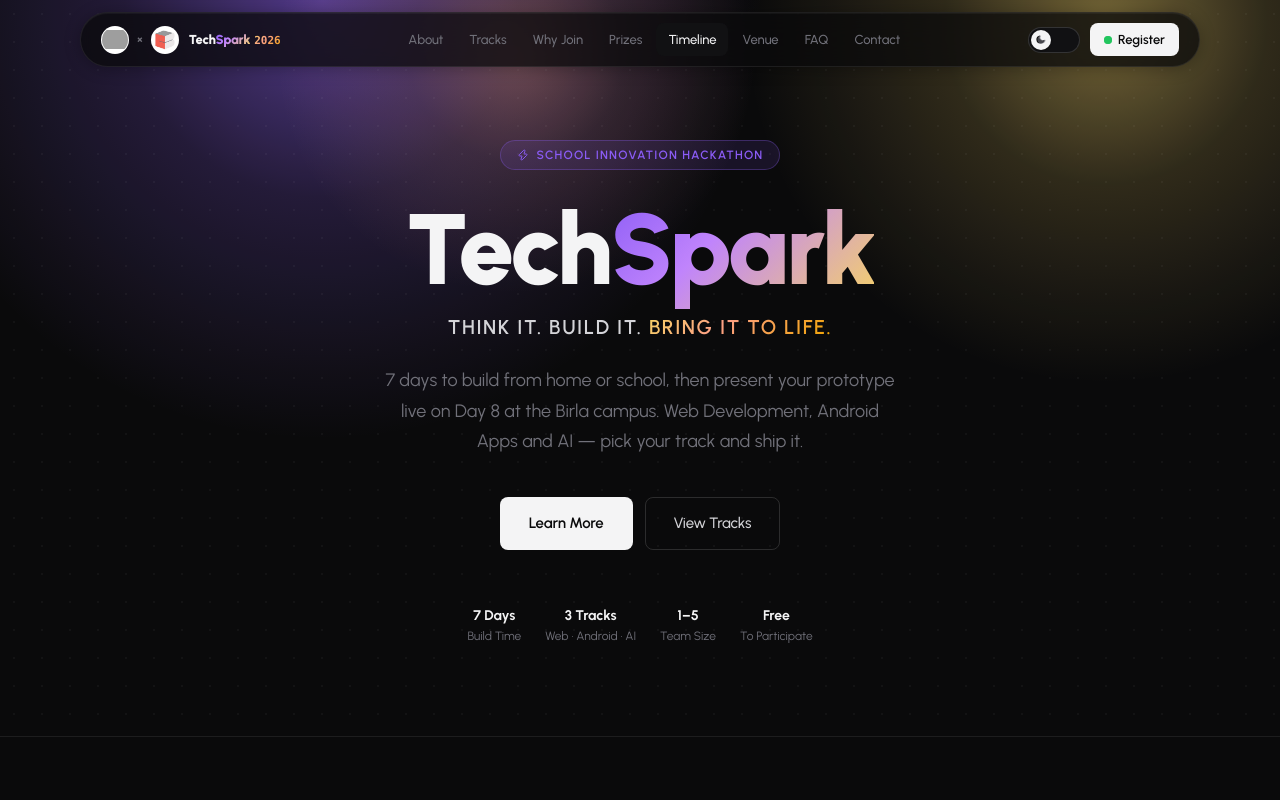
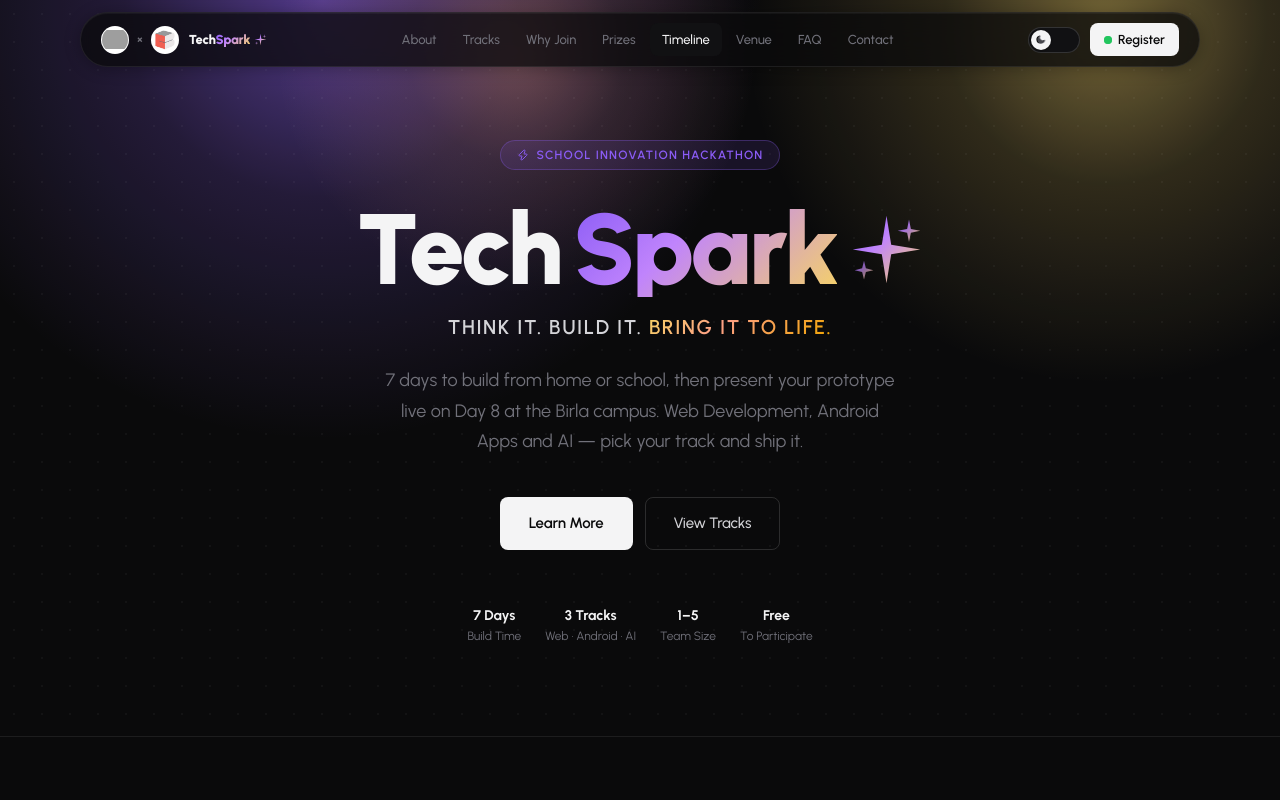
Before and after one commit to Jayendra25/school-hackathon, a Next.js app: page / in a window 1280 px wide. Shown: the top 800 px of the page. Built offline with nearby package versions, Linux system fonts and the light colour scheme; grey boxes are pictures that could not be loaded.

Commit message:
added emoji and toggle to regsiter page

```diff
--- a/src/app/register/page.tsx
+++ b/src/app/register/page.tsx
@@ -4,7 +4,9 @@ import { motion } from "framer-motion";
 import { ArrowLeft, Clock, Users, Layers, CheckCircle } from "lucide-react";
 import Link from "next/link";
 import dynamic from "next/dynamic";
+import { useRef } from "react";
 import { ThemeProvider } from "@/components/ThemeProvider";
+import { useTheme } from "@/components/ThemeProvider";
 
 const DynamicGradient = dynamic(() => import("@/components/DynamicGradient"), { ssr: false });
 
@@ -25,15 +27,45 @@ const checklist = [
   "Team leader's WhatsApp number",
 ];
 
-export default function RegisterPage() {
+function SunIcon() {
   return (
-    <ThemeProvider>
-      <DynamicGradient />
-      <div
-        className="min-h-screen relative"
-        style={{ backgroundColor: "transparent", color: "var(--text)", zIndex: 1 }}
-      >
-      {/* Top bar */}
+    <svg viewBox="0 0 24 24" fill="none" stroke="currentColor" strokeWidth="2"
+      strokeLinecap="round" strokeLinejoin="round" style={{ width: 12, height: 12 }}>
+      <circle cx="12" cy="12" r="4" />
+      <line x1="12" y1="2" x2="12" y2="4" />
+      <line x1="12" y1="20" x2="12" y2="22" />
+      <line x1="4.22" y1="4.22" x2="5.64" y2="5.64" />
+      <line x1="18.36" y1="18.36" x2="19.78" y2="19.78" />
+      <line x1="2" y1="12" x2="4" y2="12" />
+      <line x1="20" y1="12" x2="22" y2="12" />
+      <line x1="4.22" y1="19.78" x2="5.64" y2="18.36" />
+      <line x1="18.36" y1="5.64" x2="19.78" y2="4.22" />
+    </svg>
+  );
+}
+
+function MoonIcon() {
+  return (
+    <svg viewBox="0 0 24 24" fill="currentColor" style={{ width: 11, height: 11 }}>
+      <path d="M21 12.79A9 9 0 1 1 11.21 3a7 7 0 0 0 9.79 9.79z" />
+    </svg>
+  );
+}
+
+function TopBar() {
+  const { theme, toggleTheme } = useTheme();
+  const isLight = theme === "light";
+  const toggleRef = useRef<HTMLButtonElement>(null);
+
+  const handleToggle = () => {
+    const btn = toggleRef.current;
+    if (btn) {
+      const rect = btn.getBoundingClientRect();
+      toggleTheme(rect.left + rect.width / 2, rect.top + rect.height / 2);
+    }
+  };
+
+  return (
     <div
       className="fixed top-0 left-0 right-0 z-50 flex items-center justify-between px-6 py-3"
       style={{
@@ -52,13 +84,70 @@ export default function RegisterPage() {
         Back to site
       </Link>
 
-        <span className="text-sm font-black tracking-tight" style={{ color: "var(--text)" }}>
+      <span className="text-sm font-black tracking-tight flex items-center gap-1" style={{ color: "var(--text)" }}>
         Tech<span className="text-gradient-royal">Spark</span>
-          <span className="text-gradient-gold font-mono text-xs ml-1">2026</span>
+        <svg viewBox="0 0 40 40" fill="none" xmlns="http://www.w3.org/2000/svg" style={{ width: 13, height: 13, flexShrink: 0 }} aria-hidden="true">
+          <defs>
+            <linearGradient id="sparkGradRegNav" x1="0%" y1="0%" x2="100%" y2="100%">
+              <stop offset="0%" stopColor="#8b5cf6" />
+              <stop offset="40%" stopColor="#c084fc" />
+              <stop offset="100%" stopColor="#f6d365" />
+            </linearGradient>
+          </defs>
+          <path d="M20 2 L22.5 17.5 L38 20 L22.5 22.5 L20 38 L17.5 22.5 L2 20 L17.5 17.5 Z" fill="url(#sparkGradRegNav)" />
+          <path d="M32 4 L33 9 L38 10 L33 11 L32 16 L31 11 L26 10 L31 9 Z" fill="url(#sparkGradRegNav)" opacity="0.85" />
+          <path d="M8 26 L9 30 L13 31 L9 32 L8 36 L7 32 L3 31 L7 30 Z" fill="url(#sparkGradRegNav)" opacity="0.7" />
+        </svg>
       </span>
 
-        <div className="w-[120px]" />
+      {/* Theme Toggle */}
+      <button
+        ref={toggleRef}
+        onClick={handleToggle}
+        aria-label={isLight ? "Switch to dark mode" : "Switch to light mode"}
+        className="relative flex items-center rounded-full transition-colors duration-200 cursor-pointer"
+        style={{
+          width: 52,
+          height: 26,
+          background: isLight ? "#fef3c7" : "var(--bg-raised)",
+          border: "1px solid var(--border-strong)",
+          padding: "2px",
+        }}
+      >
+        <span className="absolute transition-all duration-300" style={{ left: 7, color: "var(--text-muted)", opacity: isLight ? 0 : 0.6 }}>
+          <MoonIcon />
+        </span>
+        <span className="absolute transition-all duration-300" style={{ right: 7, color: "#d97706", opacity: isLight ? 1 : 0 }}>
+          <SunIcon />
+        </span>
+        <motion.span
+          className="rounded-full shadow-sm flex items-center justify-center"
+          animate={{ x: isLight ? 26 : 0 }}
+          transition={{ type: "spring", stiffness: 500, damping: 38 }}
+          style={{
+            width: 20,
+            height: 20,
+            background: isLight ? "#f59e0b" : "var(--text)",
+            color: isLight ? "#fff" : "var(--bg)",
+          }}
+        >
+          {isLight ? <SunIcon /> : <MoonIcon />}
+        </motion.span>
+      </button>
     </div>
+  );
+}
+
+export default function RegisterPage() {
+  return (
+    <ThemeProvider>
+      <DynamicGradient />
+      <div
+        className="min-h-screen relative"
+        style={{ backgroundColor: "transparent", color: "var(--text)", zIndex: 1 }}
+      >
+      {/* Top bar */}
+      <TopBar />
 
       {/* Page content */}
       <div className="pt-24 pb-20 px-4">
@@ -72,11 +161,25 @@ export default function RegisterPage() {
             transition={{ duration: 0.45, ease: "easeOut" }}
           >
             <h1
-              className="text-[38px] sm:text-[52px] font-black tracking-[-0.025em] leading-[1.05] mb-3"
+              className="text-[38px] sm:text-[52px] font-black tracking-[-0.025em] leading-[1.05] mb-3 flex items-center flex-wrap gap-3"
               style={{ color: "var(--text)" }}
             >
               Register for{" "}
+              <span className="inline-flex items-center gap-2">
                 <span className="text-gradient-royal">TechSpark</span>
+                <svg viewBox="0 0 40 40" fill="none" xmlns="http://www.w3.org/2000/svg" style={{ width: "0.7em", height: "0.7em", flexShrink: 0 }} aria-hidden="true">
+                  <defs>
+                    <linearGradient id="sparkGradRegH1" x1="0%" y1="0%" x2="100%" y2="100%">
+                      <stop offset="0%" stopColor="#8b5cf6" />
+                      <stop offset="40%" stopColor="#c084fc" />
+                      <stop offset="100%" stopColor="#f6d365" />
+                    </linearGradient>
+                  </defs>
+                  <path d="M20 2 L22.5 17.5 L38 20 L22.5 22.5 L20 38 L17.5 22.5 L2 20 L17.5 17.5 Z" fill="url(#sparkGradRegH1)" />
+                  <path d="M32 4 L33 9 L38 10 L33 11 L32 16 L31 11 L26 10 L31 9 Z" fill="url(#sparkGradRegH1)" opacity="0.85" />
+                  <path d="M8 26 L9 30 L13 31 L9 32 L8 36 L7 32 L3 31 L7 30 Z" fill="url(#sparkGradRegH1)" opacity="0.7" />
+                </svg>
+              </span>
             </h1>
             <p className="text-sm sm:text-base" style={{ color: "var(--text-muted)", lineHeight: "1.7" }}>
               One registration per team. The team leader fills the form on behalf of everyone.
--- a/src/components/Navbar.tsx
+++ b/src/components/Navbar.tsx
@@ -120,18 +120,42 @@ export default function Navbar() {
           </div>
 
           {/* Name */}
-          <div className="flex items-baseline gap-1 ml-0.5">
+          <div className="flex items-center gap-1 ml-0.5">
             <span
               className="text-[13px] font-black tracking-tight"
               style={{ color: "var(--text)" }}
             >
               Tech<span className="text-gradient-royal">Spark</span>
             </span>
-            <span
-              className="text-[11px] font-mono font-semibold text-gradient-gold"
+            <svg
+              viewBox="0 0 40 40"
+              fill="none"
+              xmlns="http://www.w3.org/2000/svg"
+              style={{ width: 13, height: 13, display: "inline-block", flexShrink: 0 }}
+              aria-hidden="true"
             >
-              2026
-            </span>
+              <defs>
+                <linearGradient id="sparkGradNav" x1="0%" y1="0%" x2="100%" y2="100%">
+                  <stop offset="0%"   stopColor="#8b5cf6" />
+                  <stop offset="40%"  stopColor="#c084fc" />
+                  <stop offset="100%" stopColor="#f6d365" />
+                </linearGradient>
+              </defs>
+              <path
+                d="M20 2 L22.5 17.5 L38 20 L22.5 22.5 L20 38 L17.5 22.5 L2 20 L17.5 17.5 Z"
+                fill="url(#sparkGradNav)"
+              />
+              <path
+                d="M32 4 L33 9 L38 10 L33 11 L32 16 L31 11 L26 10 L31 9 Z"
+                fill="url(#sparkGradNav)"
+                opacity="0.85"
+              />
+              <path
+                d="M8 26 L9 30 L13 31 L9 32 L8 36 L7 32 L3 31 L7 30 Z"
+                fill="url(#sparkGradNav)"
+                opacity="0.7"
+              />
+            </svg>
           </div>
         </a>
 
--- a/src/components/sections/CTASection.tsx
+++ b/src/components/sections/CTASection.tsx
@@ -60,12 +60,39 @@ export default function CTASection() {
         >
           <a
             href={REGISTER_URL}
-
-
             className="btn-primary"
             style={{ padding: "14px 36px", fontSize: 15 }}
           >
             Register for TechSpark
+            <svg
+              viewBox="0 0 40 40"
+              fill="none"
+              xmlns="http://www.w3.org/2000/svg"
+              style={{ width: 16, height: 16, display: "inline-block", flexShrink: 0 }}
+              aria-hidden="true"
+            >
+              <defs>
+                <linearGradient id="sparkGradCta" x1="0%" y1="0%" x2="100%" y2="100%">
+                  <stop offset="0%"   stopColor="#8b5cf6" />
+                  <stop offset="40%"  stopColor="#c084fc" />
+                  <stop offset="100%" stopColor="#f6d365" />
+                </linearGradient>
+              </defs>
+              <path
+                d="M20 2 L22.5 17.5 L38 20 L22.5 22.5 L20 38 L17.5 22.5 L2 20 L17.5 17.5 Z"
+                fill="url(#sparkGradCta)"
+              />
+              <path
+                d="M32 4 L33 9 L38 10 L33 11 L32 16 L31 11 L26 10 L31 9 Z"
+                fill="url(#sparkGradCta)"
+                opacity="0.85"
+              />
+              <path
+                d="M8 26 L9 30 L13 31 L9 32 L8 36 L7 32 L3 31 L7 30 Z"
+                fill="url(#sparkGradCta)"
+                opacity="0.7"
+              />
+            </svg>
             <ArrowRight className="w-4 h-4" />
           </a>
         </motion.div>
--- a/src/components/sections/HeroSection.tsx
+++ b/src/components/sections/HeroSection.tsx
@@ -29,13 +29,45 @@ export default function HeroSection() {
 
         {/* Main Heading */}
         <motion.h1
-          className="text-[64px] sm:text-[80px] lg:text-[100px] font-black tracking-[-0.03em] leading-[0.95] mb-4"
+          className="text-[64px] sm:text-[80px] lg:text-[100px] font-black tracking-[-0.03em] leading-[0.95] mb-4 flex items-center justify-center gap-3"
           style={{ color: "var(--text)" }}
           initial={{ opacity: 0, y: 14 }}
           animate={{ opacity: 1, y: 0 }}
           transition={{ duration: 0.5, delay: 0.08, ease: "easeOut" }}
         >
           Tech<span className="text-gradient-royal">Spark</span>
+          <svg
+            viewBox="0 0 40 40"
+            fill="none"
+            xmlns="http://www.w3.org/2000/svg"
+            style={{ width: "0.75em", height: "0.75em", display: "inline-block", flexShrink: 0 }}
+            aria-hidden="true"
+          >
+            <defs>
+              <linearGradient id="sparkGrad" x1="0%" y1="0%" x2="100%" y2="100%">
+                <stop offset="0%"   stopColor="#8b5cf6" />
+                <stop offset="40%"  stopColor="#c084fc" />
+                <stop offset="100%" stopColor="#f6d365" />
+              </linearGradient>
+            </defs>
+            {/* Centre star */}
+            <path
+              d="M20 2 L22.5 17.5 L38 20 L22.5 22.5 L20 38 L17.5 22.5 L2 20 L17.5 17.5 Z"
+              fill="url(#sparkGrad)"
+            />
+            {/* Top-right small star */}
+            <path
+              d="M32 4 L33 9 L38 10 L33 11 L32 16 L31 11 L26 10 L31 9 Z"
+              fill="url(#sparkGrad)"
+              opacity="0.85"
+            />
+            {/* Bottom-left small star */}
+            <path
+              d="M8 26 L9 30 L13 31 L9 32 L8 36 L7 32 L3 31 L7 30 Z"
+              fill="url(#sparkGrad)"
+              opacity="0.7"
+            />
+          </svg>
         </motion.h1>
 
         {/* Tagline */}
```
Also changed, not shown: src/components/sections/FooterSection.tsx (+14 -2 lines). Lines whose indentation alone changed are shown as unchanged.
